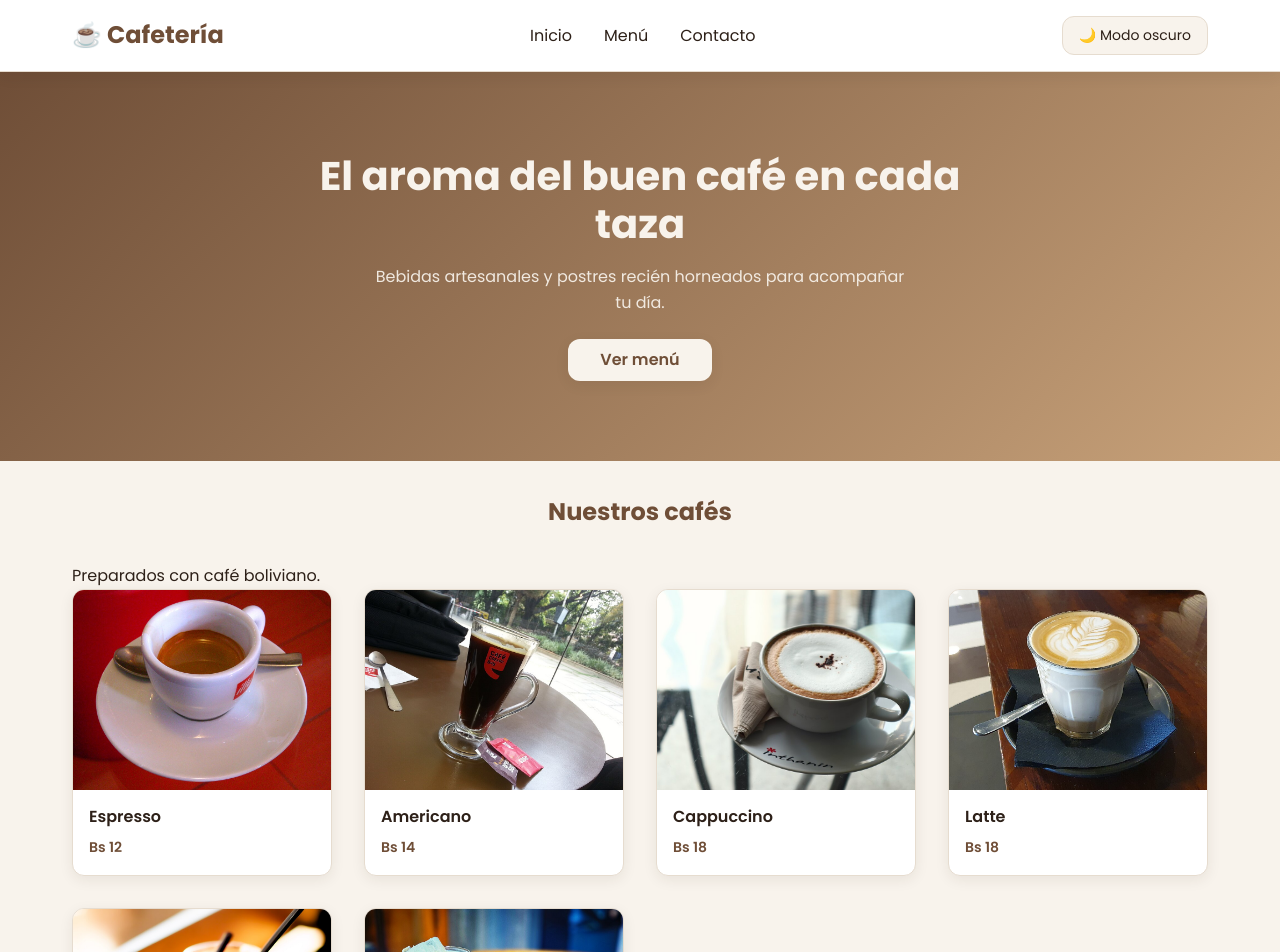
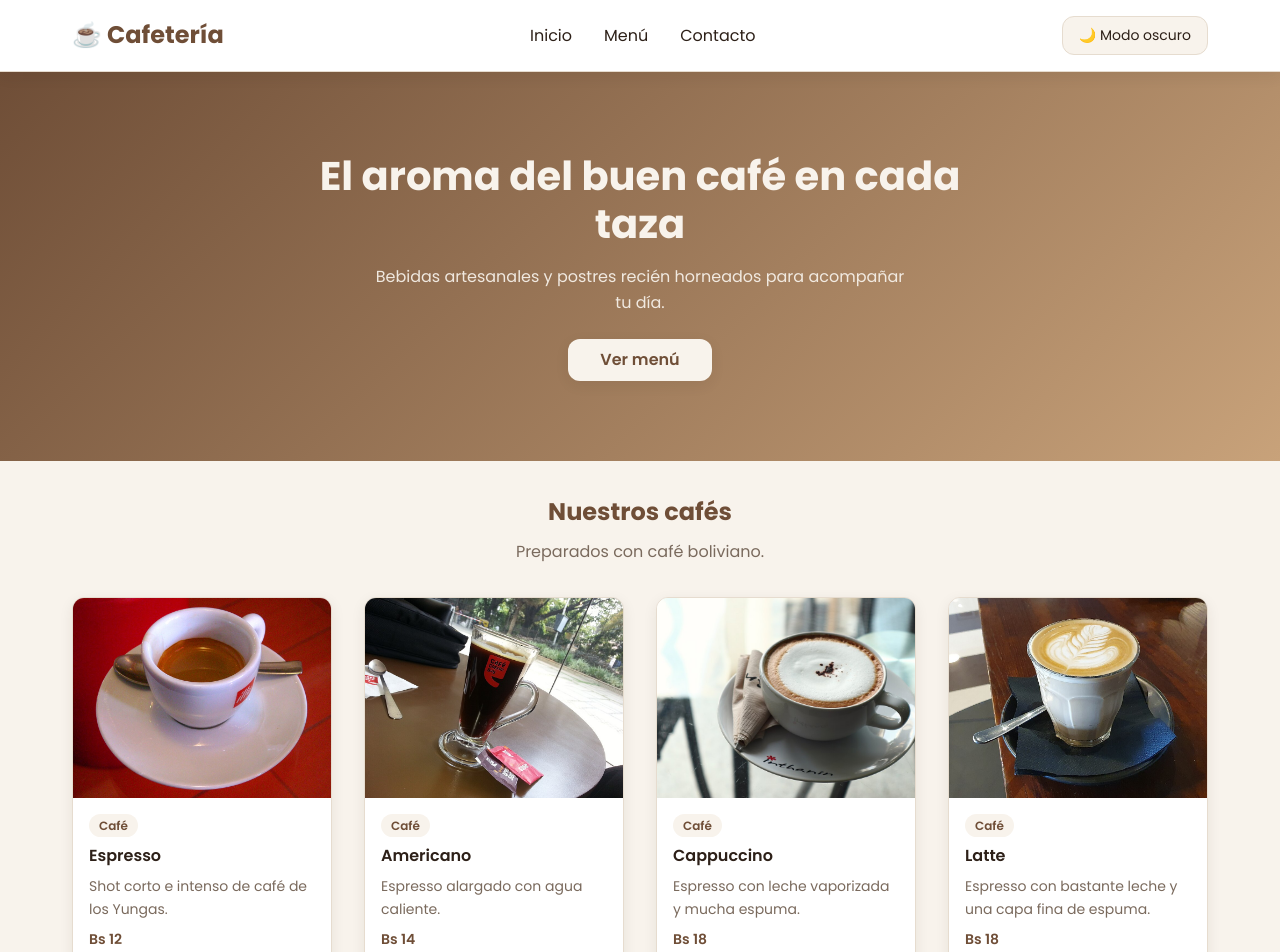
Before and after one commit to Robert0h2002/cafeteria-web, a React (Vite) app: page / in a window 1280 px wide. Shown: the top 952 px of the page. Built offline with nearby package versions, Linux system fonts and the light colour scheme; no server answers.

Commit message:
Integra MenuCard con el menú de la API
MenuCard recibe además tag y description opcionales (los cafés propios
los usan, las recetas de la API no). Se agrega el subtítulo de sección y
el precio queda al fondo de la tarjeta.

```diff
--- a/src/components/MenuCard.jsx
+++ b/src/components/MenuCard.jsx
@@ -1,11 +1,17 @@
 import '../css/components/menu-card.css';
 
-function MenuCard({ title, image, price }) {
+// tag, description y price son opcionales:
+// los cafés propios traen todo, las recetas de la API solo título e imagen
+function MenuCard({ title, image, price, tag, description }) {
   return (
     <article className="menu-card">
-      <img src={image} alt={title} className="menu-card__image" />
+      <img src={image} alt={title} className="menu-card__image" loading="lazy" />
       <div className="menu-card__body">
+        {tag && <span className="menu-card__tag">{tag}</span>}
         <h3 className="menu-card__title">{title}</h3>
+        {description && (
+          <p className="menu-card__description">{description}</p>
+        )}
         {price !== undefined && (
           <p className="menu-card__price">Bs {price}</p>
         )}
--- a/src/css/components/menu-card.css
+++ b/src/css/components/menu-card.css
@@ -7,8 +7,14 @@
 .menu-section__title {
   font-size: var(--font-size-large);
   color: var(--color-primary);
+  margin-bottom: var(--spacing-small);
+  text-align: center;
+}
+
+.menu-section__subtitle {
+  color: var(--color-text-soft);
+  text-align: center;
   margin-bottom: var(--spacing-large);
-  text-align: center;
 }
 
 .menu-grid {
@@ -62,6 +68,7 @@
 }
 
 .menu-card__body {
+  flex: 1;
   padding: var(--spacing-medium);
   display: flex;
   flex-direction: column;
@@ -80,3 +87,23 @@
   font-weight: 600;
   color: var(--color-primary);
 }
+
+.menu-card__tag {
+  align-self: flex-start;
+  padding: 2px 10px;
+  border-radius: 999px;
+  background-color: var(--color-background);
+  color: var(--color-primary);
+  font-size: 0.75rem;
+  font-weight: 600;
+}
+
+.menu-card__description {
+  font-size: var(--font-size-small);
+  color: var(--color-text-soft);
+}
+
+/* El precio queda siempre al fondo de la tarjeta */
+.menu-card__price {
+  margin-top: auto;
+}
```
